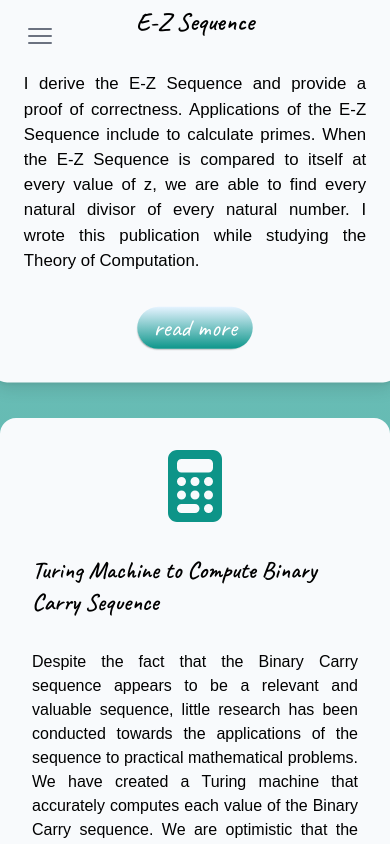
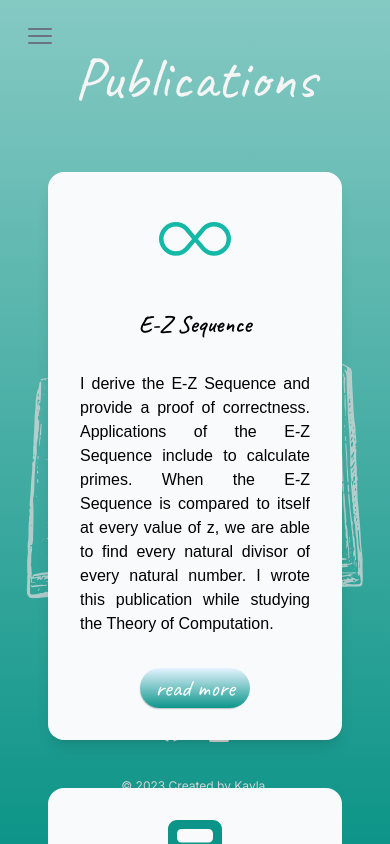
Before and after one commit to picklebrownie/my-portfolio, a Next.js app: page /publications in a window 390 px wide. Shown: the top 844 px of the page. Built offline with nearby package versions, Linux system fonts and the light colour scheme; a web font is replaced by a local one.

Commit message:
optimize publications page for mobile

```diff
--- a/app/publications/page.tsx
+++ b/app/publications/page.tsx
@@ -9,14 +9,16 @@ import Footer from '@/components/Footer'
 export default function Publications() {
   return (
     <>
-      <div className="z-10 min-h-screen bg-gradient-to-b from-teal-600/50 to-teal-600">
-        <div className="h-[70vh]" />
+      <div className="z-10 min-h-screen w-screen bg-gradient-to-b from-teal-600/50 to-teal-600">
+        <div className="hidden h-[70vh] lg:flex" />
+        <div className="flex h-screen w-screen items-center">
+          <div className="relative w-screen self-end">
             <motion.div
               animate={{ opacity: 1 }}
               initial={{ opacity: 0.1 }}
               transition={{ duration: 2 }}
             >
-          <div className="relative h-screen">
+              <div className="relative h-[50vh] lg:h-screen">
                 <Image
                   src="/book.svg"
                   alt="decorative book"
@@ -25,19 +27,25 @@ export default function Publications() {
                 />
               </div>
             </motion.div>
-        <Footer />
+            <Footer
+              textColor="neutral-300"
+              iconColor="neutral-300"
+              iconHoverColor="neutral-50"
+            />
+          </div>
+        </div>
       </div>
       <motion.div
         animate={{ opacity: 1 }}
         initial={{ opacity: 0.1 }}
         transition={{ duration: 2 }}
       >
-        <div className="fixed top-0 flex h-screen w-screen items-center justify-center overflow-x-scroll">
+        <div className="fixed top-0 flex h-screen w-screen overflow-y-scroll p-12 md:justify-center lg:items-center">
           <div>
-            <div className="text-shadow-lg relative font-caveat text-5xl text-white md:-ml-8 md:-mt-16 lg:text-8xl">
+            <div className="text-shadow-lg relative pb-16 text-center font-caveat text-6xl text-neutral-100 lg:-ml-8 lg:-mt-16 lg:pb-0 lg:text-start lg:text-8xl">
               Publications
             </div>
-            <div className="flex flex-col gap-12 md:max-w-3xl lg:max-w-5xl lg:flex-row">
+            <div className="flex flex-col gap-12 pb-96 md:max-w-3xl lg:max-w-5xl lg:flex-row lg:pb-0">
               <motion.div
                 transition={{ duration: 1 }}
                 whileHover={{ scale: 1.05 }}
@@ -77,7 +85,7 @@ export default function Publications() {
                     <Calculator width={72} height={72} />
                   </div>
                   <div className="flex flex-col items-center justify-between gap-8">
-                    <h3 className="font-caveat text-2xl font-semibold lg:w-fit lg:text-center">
+                    <h3 className="text-center font-caveat text-2xl font-semibold lg:w-fit">
                       Turing Machine to Compute Binary Carry Sequence
                     </h3>
                     <p className="text-justify font-antic text-base">
--- a/tailwind.config.js
+++ b/tailwind.config.js
@@ -10,7 +10,9 @@ module.exports = {
     'text-slate-50',
     'text-red-800',
     'text-red-900',
+    'text-neutral-300',
     'hover:text-orange-600',
+    'hover:text-neutral-50',
   ],
   theme: {
     extend: {
```
Lines whose indentation alone changed are shown as unchanged.
